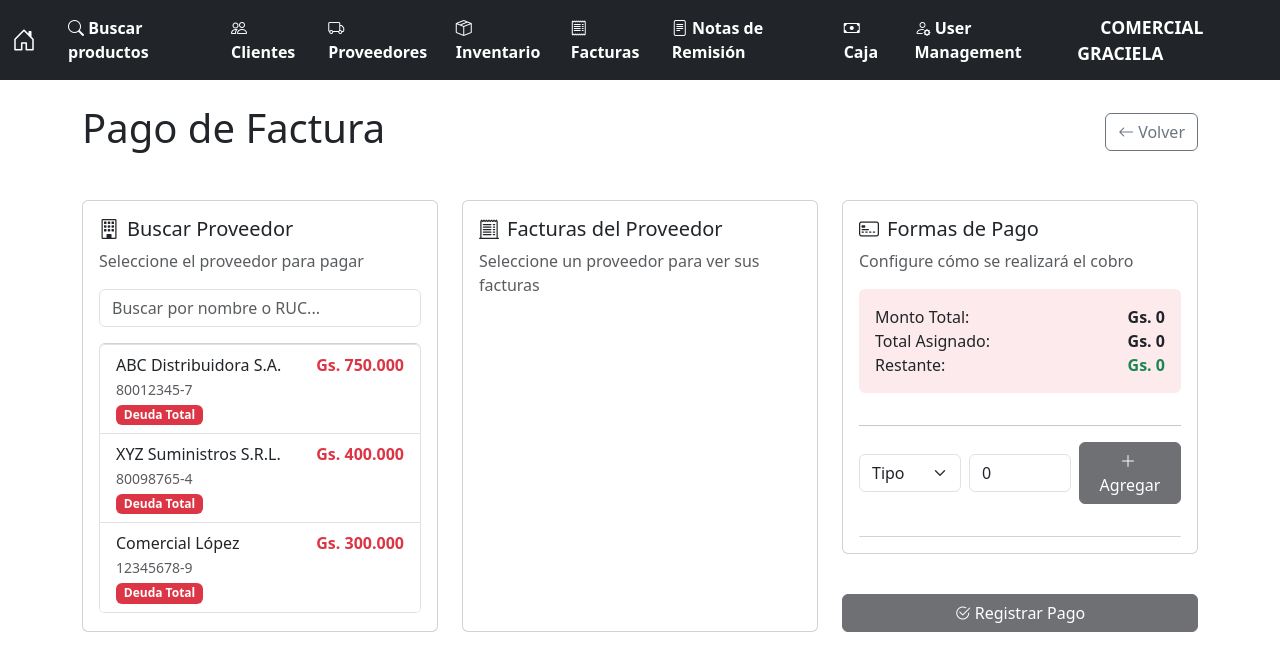
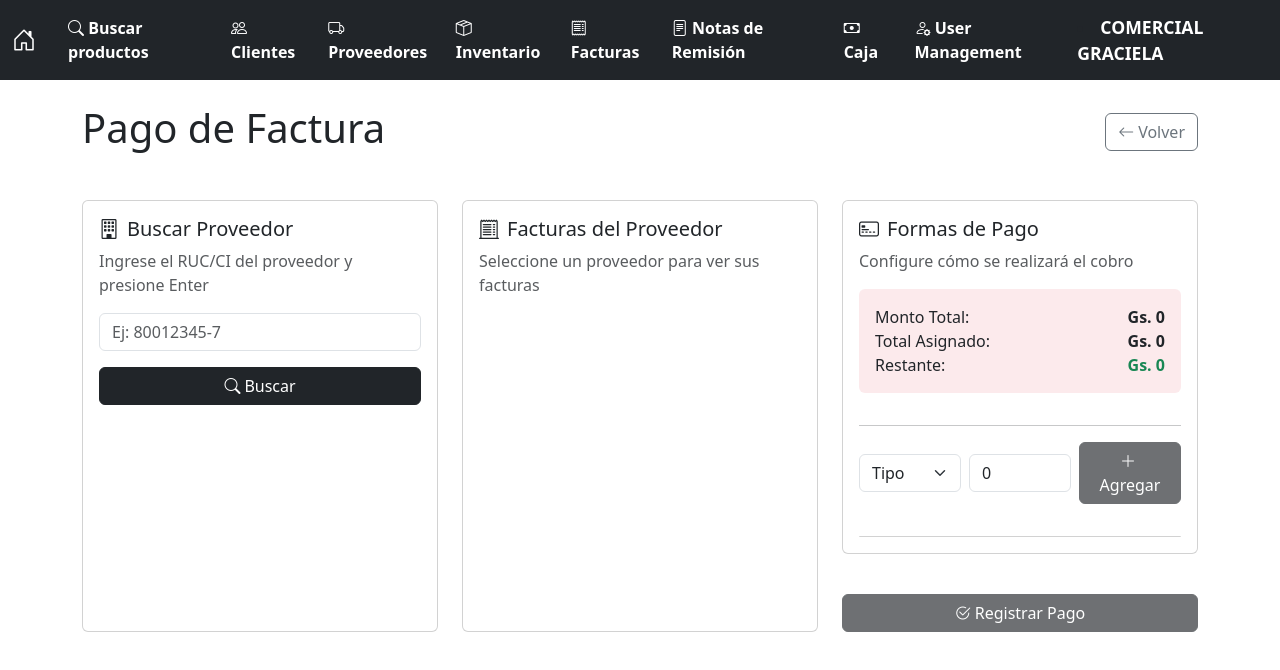
Before and after one commit to rodrigoWq/front-web-punto-de-venta, a Vue app: page /pago-factura in a window 1280 px wide. Shown: the top 670 px of the page. Built offline with nearby package versions, Linux system fonts and the light colour scheme.

Commit message:
pago de una factura provedor

```diff
--- a/src/views/PagoFactura.vue
+++ b/src/views/PagoFactura.vue
@@ -17,33 +17,17 @@
       <div class="col-12 col-md-4">
         <div class="card p-3 h-100">
           <h5><i class="bi bi-building me-2"></i>Buscar Proveedor</h5>
-          <p class="text-muted">Seleccione el proveedor para pagar</p>
+          <p class="text-muted">Ingrese el RUC/CI del proveedor y presione Enter</p>
           <input
-            v-model="providerFilter"
+            v-model="providerDoc"
+            @keyup.enter="searchInvoices"
             type="text"
             class="form-control mb-3"
-            placeholder="Buscar por nombre o RUC..."
+            placeholder="Ej: 80012345-7"
           />
-          <div class="list-group" style="max-height:400px; overflow-y:auto">
-            <button
-              v-for="prov in filteredProviders"
-              :key="prov.id"
-              @click="selectProvider(prov)"
-              :class="[
-                'list-group-item list-group-item-action',
-                selectedProvider?.id === prov.id ? 'active' : ''
-              ]"
-            >
-              <div class="d-flex justify-content-between">
-                <div>
-                  <div>{{ prov.name }}</div>
-                  <small class="text-muted">{{ prov.ruc }}</small>
-                </div>
-                <div class="text-danger fw-bold">{{ formatCurrency(prov.debt) }}</div>
-              </div>
-              <small class="badge bg-danger">Deuda Total</small>
-            </button>
-          </div>
+          <button class="btn btn-dark w-100" @click="searchInvoices">
+            <i class="bi bi-search me-1"></i>Buscar
+          </button>
         </div>
       </div>
 
@@ -78,8 +62,7 @@
                 <div>
                   <div>{{ inv.number }}</div>
                   <small class="text-muted">
-                    Emisión: {{ inv.date }}<br />
-                    Venc.: {{ inv.due }}
+                    Emisión: {{ inv.date }}
                   </small>
                 </div>
                 <div class="fw-bold">{{ formatCurrency(inv.total) }}</div>
@@ -118,66 +101,83 @@ import { ref, reactive, computed } from 'vue'
 import AppNavbar from '@/components/AppNavbar.vue'
 import AppHeader from '@/components/AppHeader.vue'
 import PaymentForms from '@/components/PaymentForms.vue'
+import apiService from '@/services/apiService.js'
 
-// 1) Proveedores dummy
-const providers = reactive([
-  { id: 1, name: 'ABC Distribuidora S.A.', ruc: '80012345-7', debt: 750000 },
-  { id: 2, name: 'XYZ Suministros S.R.L.', ruc: '80098765-4', debt: 400000 },
-  { id: 3, name: 'Comercial López',      ruc: '12345678-9', debt: 300000 }
-])
-const providerFilter = ref('')
+// Estado de búsqueda y resultados
+const providerDoc = ref('')
 const selectedProvider = ref(null)
-
-// 2) Facturas dummy por proveedor
-const allInvoices = reactive([
-  { id: 10, providerId: 1, number: '001-001-00001234', total: 500000, date: '9/1/2024', due: '24/1/2024', status: 'Pendiente' },
-  { id: 11, providerId: 1, number: '001-001-00001235', total: 250000, date: '4/1/2024', due: '19/1/2024', status: 'Vencida' },
-  { id: 12, providerId: 2, number: '001-001-00001236', total: 400000, date: '5/2/2024', due: '20/2/2024', status: 'Pendiente' },
-  { id: 13, providerId: 3, number: '001-001-00001237', total: 300000, date: '2/3/2024', due: '17/3/2024', status: 'Pendiente' }
-])
+const allInvoices = reactive([])
 const selectedInvoices = reactive([])
-
-// 3) Pagos
 const payments = ref([])
 
-// Filtrar proveedores
-const filteredProviders = computed(() =>
-  providers.filter(p =>
-    p.name.toLowerCase().includes(providerFilter.value.toLowerCase()) ||
-    p.ruc.includes(providerFilter.value)
-  )
-)
+// Buscar facturas del proveedor por nro de documento
+async function searchInvoices() {
+  const doc = providerDoc.value.trim()
+  if (!doc) return
+  try {
+    const url = `/api/purchases/invoices/proveedor/${encodeURIComponent(doc)}`
+    const resp = await apiService.get(url)
+    const arr = Array.isArray(resp?.data) ? resp.data : (resp?.data?.data || [])
+    if (!arr.length) {
+      selectedProvider.value = null
+      allInvoices.splice(0, allInvoices.length)
+      selectedInvoices.splice(0, selectedInvoices.length)
+      payments.value = []
+      alert('No se encontraron facturas para el proveedor ingresado.')
+      return
+    }
 
-function selectProvider(p) {
-  selectedProvider.value = p
-  selectedInvoices.splice(0, selectedInvoices.length)
-  payments.value = []
+    // Tomar datos del proveedor del primer registro
+    const first = arr[0]
+    selectedProvider.value = {
+      id: first.nro_documento,
+      name: first.nombre_razon_social || 'Proveedor',
+      ruc: first.nro_documento || doc
+    }
+
+    // Mapear facturas
+    const mapped = arr.map(it => ({
+      id: it.id_compra,
+      number: it.nro_factura || it.nro_comprobante || 'Comprobante',
+      date: it.fecha_emision ? new Date(it.fecha_emision).toLocaleDateString() : '',
+      total: Number(it.total_iva_incluido ?? it.total_sin_iva ?? 0),
+      status: it.estado || (it.pendiente ? 'Pendiente' : '')
+    }))
+
+    allInvoices.splice(0, allInvoices.length, ...mapped)
+    selectedInvoices.splice(0, selectedInvoices.length)
+    payments.value = []
+    console.log('[PagoFactura] Facturas recibidas:', mapped)
+  } catch (err) {
+    console.error('Error al buscar facturas del proveedor:', err)
+    alert('Ocurrió un error al consultar las facturas. Revise la consola.')
+  }
 }
 
-// Facturas por proveedor
-const providerInvoices = computed(() =>
-  selectedProvider.value
-    ? allInvoices.filter(i => i.providerId === selectedProvider.value.id)
-    : []
-)
+// Lista de facturas para la columna central
+const providerInvoices = computed(() => selectedProvider.value ? allInvoices : [])
 
 function isInvoiceSelected(inv) {
   return selectedInvoices.some(i => i.id === inv.id)
 }
 
 function toggleInvoice(inv) {
+  // Selección única: si no está seleccionado, reemplaza; si está, deselecciona
   const idx = selectedInvoices.findIndex(i => i.id === inv.id)
-  if (idx === -1) selectedInvoices.push(inv)
-  else selectedInvoices.splice(idx,1)
+  if (idx === -1) {
+    selectedInvoices.splice(0, selectedInvoices.length, inv)
+  } else {
+    selectedInvoices.splice(0, selectedInvoices.length)
+  }
 }
 
 // Totales
 const totalToPay = computed(() =>
-  selectedInvoices.reduce((sum, inv) => sum + inv.total, 0)
+  selectedInvoices.reduce((sum, inv) => sum + Number(inv.total || 0), 0)
 )
 
 const canSubmit = computed(() =>
-  selectedInvoices.length > 0 &&
+  selectedInvoices.length === 1 &&
   payments.value.reduce((sum,p) => sum + p.amount, 0) === totalToPay.value
 )
 
@@ -187,11 +187,10 @@ function formatCurrency(v) {
 
 function submitPago() {
   const payload = {
-    providerId: selectedProvider.value.id,
-    invoices: selectedInvoices.map(i => i.id),
-    payments: payments.value
+    proveedor_documento: selectedProvider.value?.ruc || providerDoc.value,
+    facturas: selectedInvoices.map(i => ({ id_compra: i.id })),
+    pagos: payments.value.map(p => ({ metodo_pago: p.type, monto: p.amount }))
   }
-  console.log('Enviar pago al backend:', payload)
-  // await api.post('/pagos-proveedor', payload)
+  console.log('Enviar pago al backend (pendiente endpoint definitivo):', payload)
 }
 </script>
```
